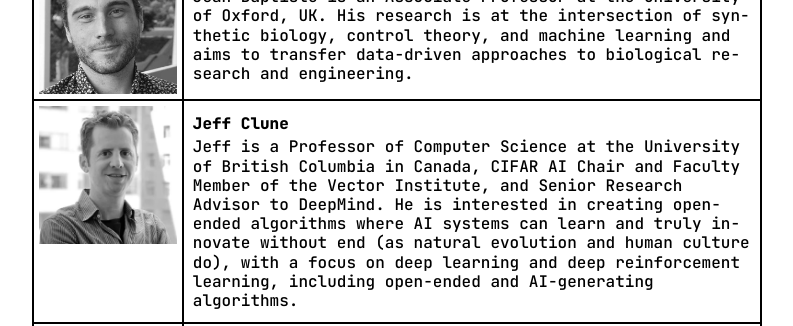
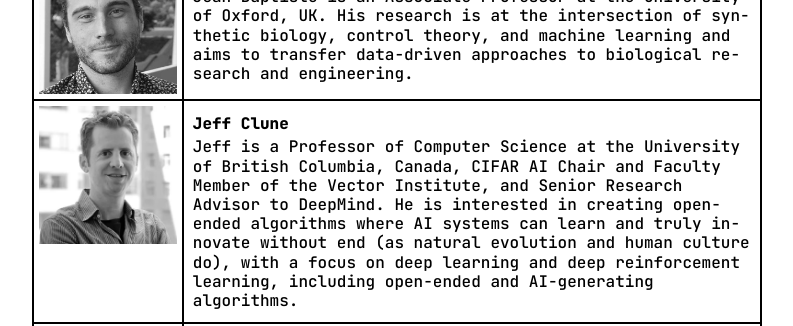
Before and after one commit to AIEBaB/AIEBaB.github.io, a plain HTML site: page index.html in a window 1280 px wide. Shown: the part 1200-1526 px from the top of the page, without its empty margins (243-1036 px from the left). Drawn offline with Linux system fonts and the light colour scheme.

Commit message:
General updates

```diff
--- a/index.html
+++ b/index.html
@@ -95,7 +95,7 @@
         </td>
         <td style="vertical-align: top;">
             <h3 style="margin-top:4px; margin-bottom:0px;">Jeff Clune</h3>
-            <p style="margin-top:4px; margin-bottom:4px;">Jeff is a Professor of Computer Science at the University of British Columbia in Canada, CIFAR AI Chair and Faculty Member of the Vector Institute, and Senior Research Advisor to DeepMind. He is interested in creating open-ended algorithms where AI systems can learn and truly innovate without end (as natural evolution and human culture do), with a focus on deep learning and deep reinforcement learning, including open-ended and AI-generating algorithms.</p>
+            <p style="margin-top:4px; margin-bottom:4px;">Jeff is a Professor of Computer Science at the University of British Columbia, Canada, CIFAR AI Chair and Faculty Member of the Vector Institute, and Senior Research Advisor to DeepMind. He is interested in creating open-ended algorithms where AI systems can learn and truly innovate without end (as natural evolution and human culture do), with a focus on deep learning and deep reinforcement learning, including open-ended and AI-generating algorithms.</p>
         </td>
     </tr>
     <tr>
```
